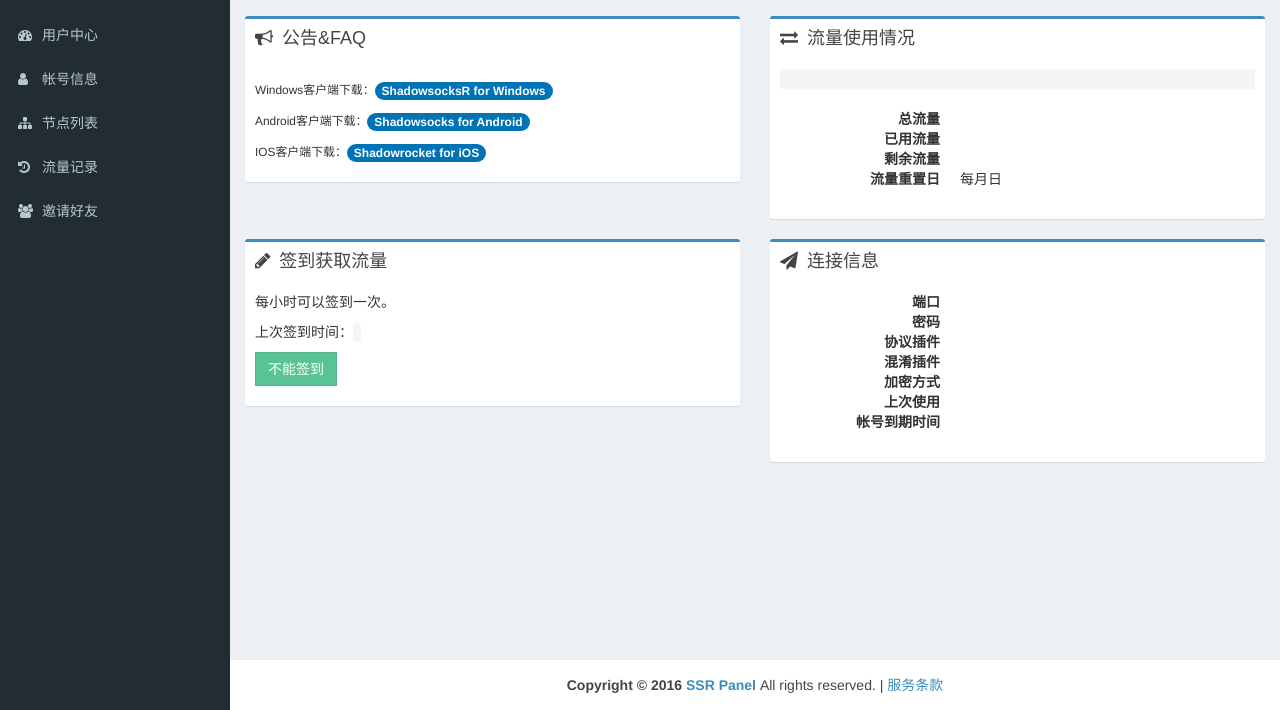
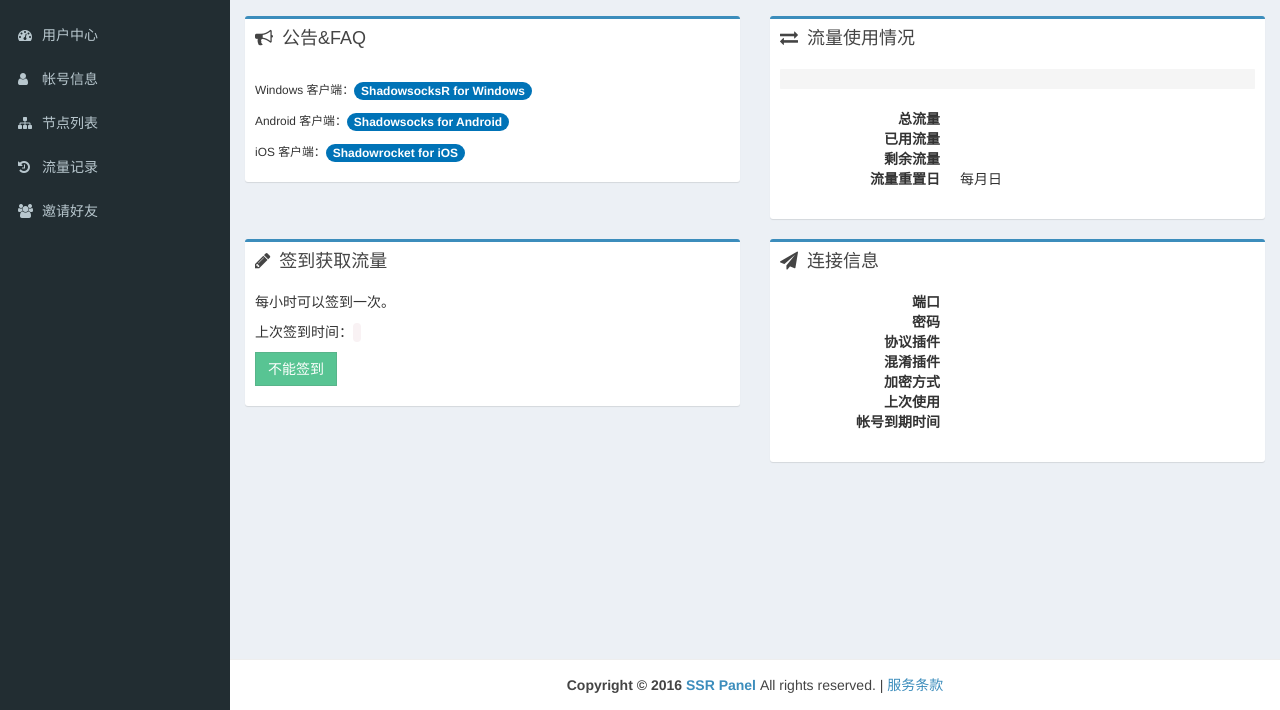
Before and after one commit to gaolycn/ssr-panel-sanic, a Python web app: template ss_panel/templates/user_panel/index.html in a window 1280 px wide. Shown: the part 90-800 px from the top of the page. Run offline with Jinja, Linux system fonts and the light colour scheme; the template is opened without the code that fills it, so the values that code supplies are empty; some libraries are stand-ins or nearby versions.

Commit message:
Fix missing itsdangerous

```diff
--- a/requirements.txt
+++ b/requirements.txt
@@ -4,3 +4,4 @@ sanic-jinja2==0.5.1
 peewee-async==0.5.7
 aiomysql==0.0.9
 python-paginate==0.3.5
+itsdangerous==0.24
--- a/ss_panel/templates/admin_panel/node/index.html
+++ b/ss_panel/templates/admin_panel/node/index.html
@@ -65,7 +65,6 @@
 
     </section><!-- /.content -->
 </div><!-- /.content-wrapper -->
-<script src="/assets/public/js/jquery.min.js"></script>
 
 <script>
     $(document).ready(function(){
--- a/ss_panel/templates/admin_panel/user/index.html
+++ b/ss_panel/templates/admin_panel/user/index.html
@@ -76,7 +76,6 @@
     </section><!-- /.content -->
 </div><!-- /.content-wrapper -->
 
-<script src="/assets/public/js/jquery.min.js"></script>
 <script>
     $(document).ready(function(){
         function delete_user(){
--- a/ss_panel/templates/user_panel/index.html
+++ b/ss_panel/templates/user_panel/index.html
@@ -26,9 +26,9 @@
                     <div class="box-body">
                        <!--<p>本站节点支持混淆协议，请优先使用支持混淆的客户端，手机端请选择兼容模式。</p>-->
                        <p>{{ msg }}</p>
-                       <p><small>Windows客户端下载：<a href="http://any.mokoo.xyz/app/ShadowsocksR-win.zip"><span class="badge bg-blue">ShadowsocksR for Windows</span></a></small></p>
-                       <p><small>Android客户端下载：<a href="https://github.com/shadowsocks/shadowsocks-android/releases/latest"><span class="badge bg-blue">Shadowsocks for Android</span></a></small></p>
-                       <p><small>IOS客户端下载：<a href="https://itunes.apple.com/cn/app/shadowrocket/id932747118"><span class="badge bg-blue">Shadowrocket for iOS</span></a></small></p>
+                       <p><small>Windows 客户端：<a href="https://github.com/shadowsocksr/shadowsocksr-csharp/releases/latest"><span class="badge bg-blue">ShadowsocksR for Windows</span></a></small></p>
+                       <p><small>Android 客户端：<a href="https://github.com/shadowsocksr/shadowsocksr-android/releases/latest"><span class="badge bg-blue">Shadowsocks for Android</span></a></small></p>
+                       <p><small>iOS 客户端：<a href="https://itunes.apple.com/cn/app/shadowrocket/id932747118"><span class="badge bg-blue">Shadowrocket for iOS</span></a></small></p>
                     </div>
                     <!-- /.box-body -->
                 </div>
```
Also changed, not shown: README.md.
